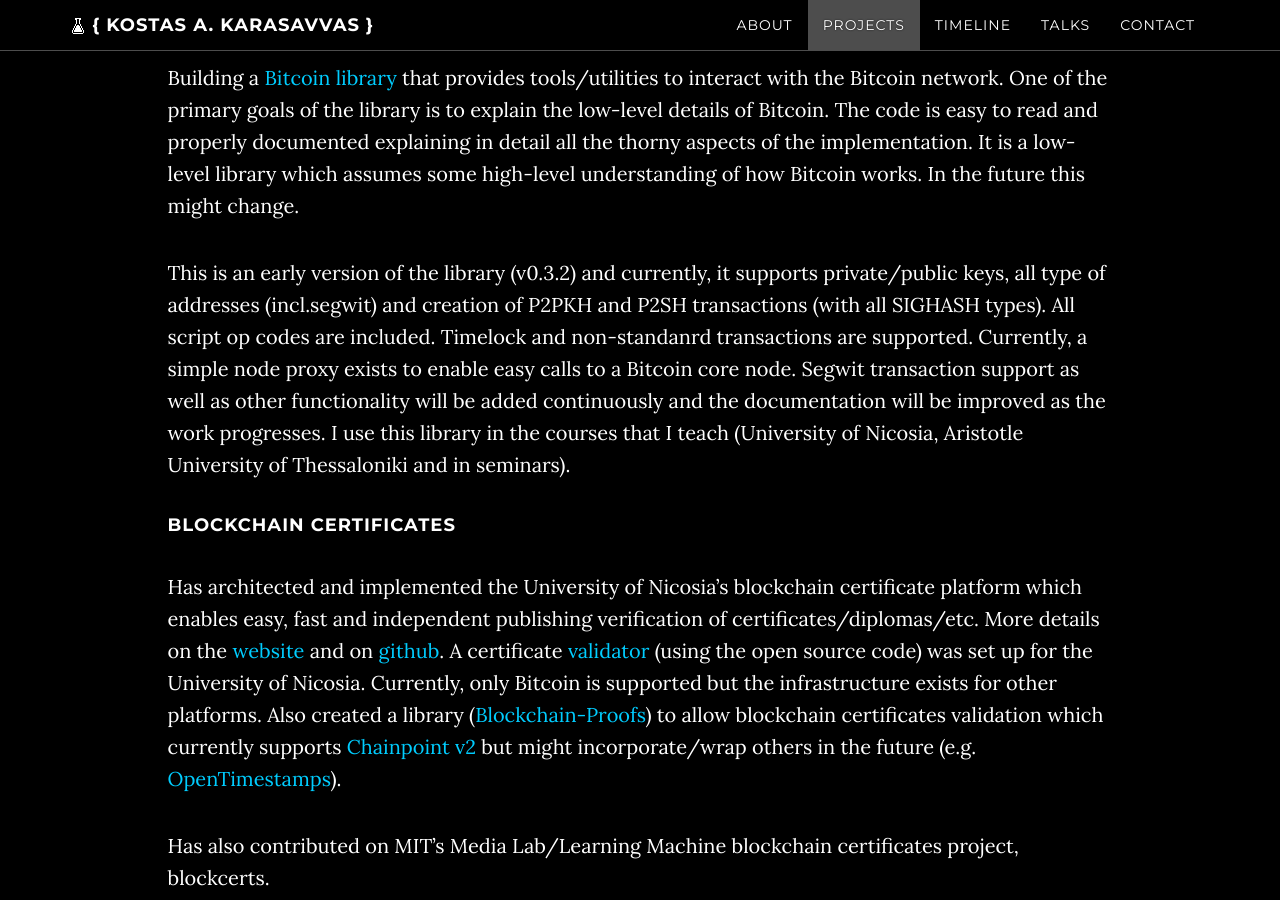
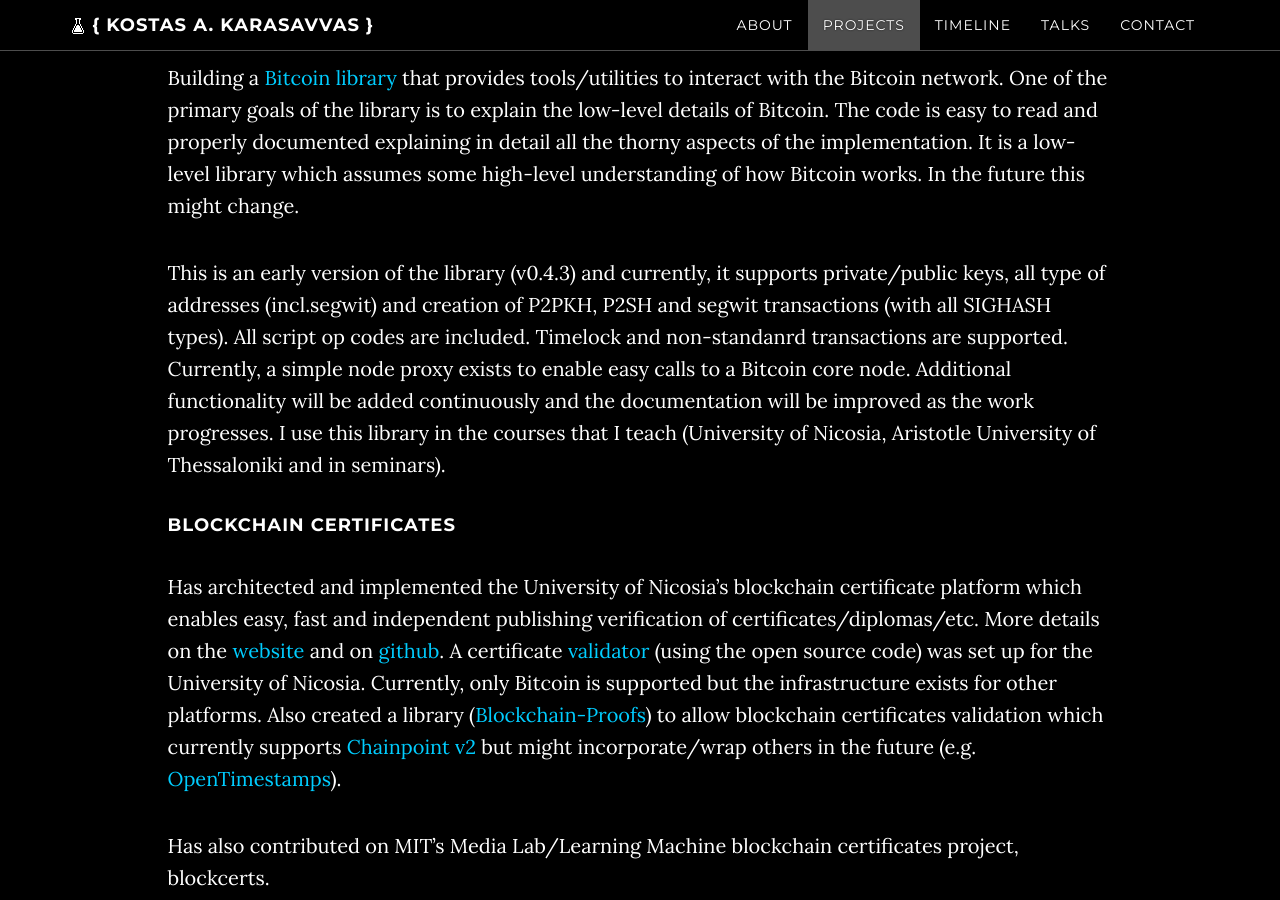
Before and after one commit to karask/karask.github.io, a Jekyll site: the page built from index.html, in a window 1280 px wide and 900 px high, scrolled down 2068 px. Built offline with Jekyll 4.4.1, drawn with Linux system fonts in a browser that asks for light colours; nearby versions of some CDN libraries; the list of posts is cut into pages by our own code; comment, search, counter and statistics services are not loaded.

Commit message:
updated bitcoin-utils and verifiable-pdfs status

```diff
--- a/projects.html
+++ b/projects.html
@@ -13,12 +13,12 @@ title: Projects
 
 Building a [Bitcoin library](https://github.com/karask/python-bitcoin-utils) that provides tools/utilities to interact with the Bitcoin network. One of the primary goals of the library is to explain the low-level details of Bitcoin. The code is easy to read and properly documented explaining in detail all the thorny aspects of the implementation. It is a low-level library which assumes some high-level understanding of how Bitcoin works. In the future this might change.
 
-This is an early version of the library (v0.3.2) and currently, it supports private/public keys, all type of addresses (incl.segwit) and creation of P2PKH and P2SH transactions (with all SIGHASH types). All script op codes are included. Timelock and non-standanrd transactions are supported. Currently, a simple node proxy exists to enable easy calls to a Bitcoin core node. Segwit transaction support as well as other functionality will be added continuously and the documentation will be improved as the work progresses. I use this library in the courses that I teach (University of Nicosia, Aristotle University of Thessaloniki and in seminars).
+This is an early version of the library (v0.4.3) and currently, it supports private/public keys, all type of addresses (incl.segwit) and creation of P2PKH, P2SH and segwit transactions (with all SIGHASH types). All script op codes are included. Timelock and non-standanrd transactions are supported. Currently, a simple node proxy exists to enable easy calls to a Bitcoin core node. Additional functionality will be added continuously and the documentation will be improved as the work progresses. I use this library in the courses that I teach (University of Nicosia, Aristotle University of Thessaloniki and in seminars).
 
 
 <h4>BLOCKCHAIN CERTIFICATES</h4>
 
-Has architected and implemented the University of Nicosia's blockchain certificate platform which enables easy, fast and independent publishing verification of certificates/diplomas/etc. More details on the [website](http://block.co/) and on [github](https://github.com/UniversityOfNicosia/blockchain-certificates). A certificate [validator](http://www.unic.ac.cy/verify) (using the open source code) was set up for the University of Nicosia. Currently, only Bitcoin is supported but the infrastructure exists for other platforms. Also created a library ([Blockchain-Proofs](https://github.com/karask/blockchain-proofs)) to allow blockchain certificates validation which currently supports [Chainpoint v2](http://www.chainpoint.org/) but might incorporate/wrap others in the future (e.g. [OpenTimestamps](https://github.com/opentimestamps)).
+Has architected and implemented the University of Nicosia's blockchain certificate platform which enables easy, fast and independent publishing verification of certificates/diplomas/etc. More details on the [website](http://block.co/) and on [github](https://github.com/verifiable-pdfs). A certificate [validator](http://www.unic.ac.cy/verify) (using the open source code) was set up for the University of Nicosia. Currently, only Bitcoin is supported but the infrastructure exists for other platforms. Also created a library ([Blockchain-Proofs](https://github.com/karask/blockchain-proofs)) to allow blockchain certificates validation which currently supports [Chainpoint v2](http://www.chainpoint.org/) but might incorporate/wrap others in the future (e.g. [OpenTimestamps](https://github.com/opentimestamps)).
 
 Has also contributed on MIT's Media Lab/Learning Machine blockchain certificates project, blockcerts.
 
```
